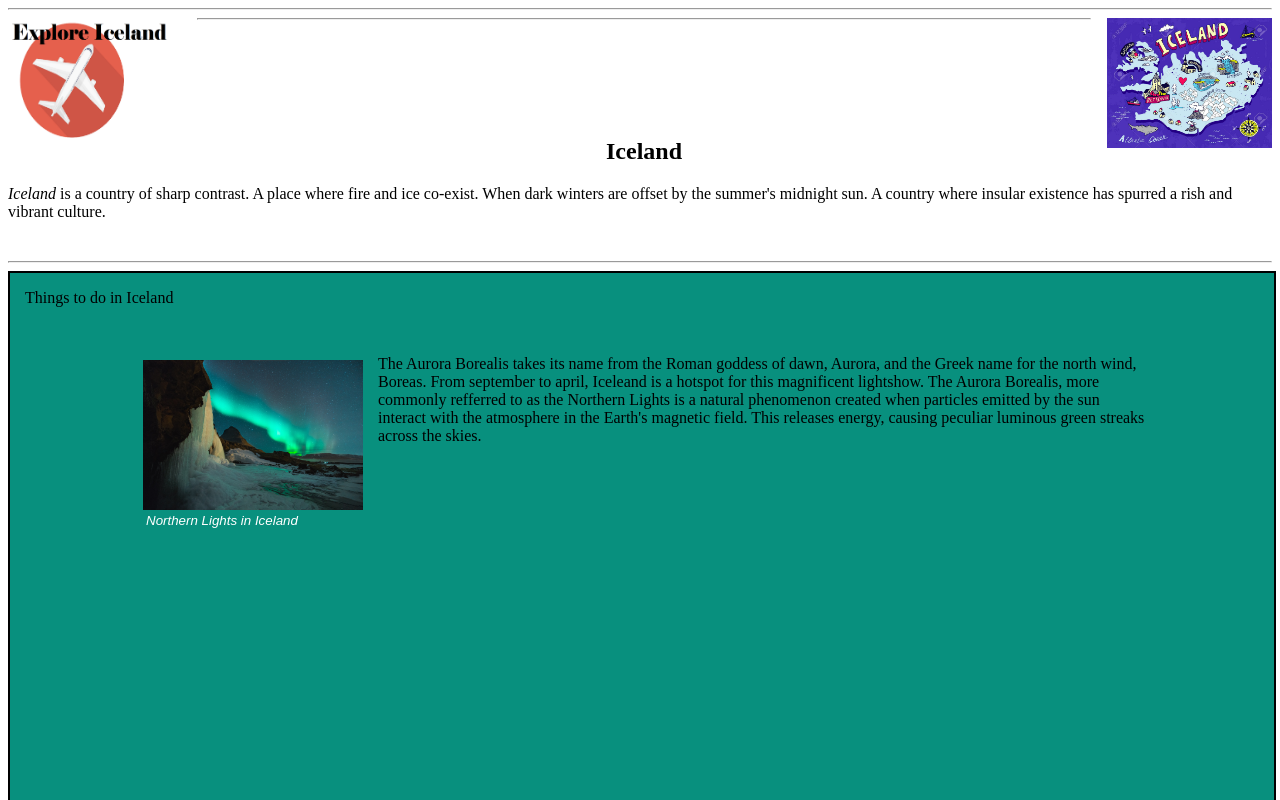
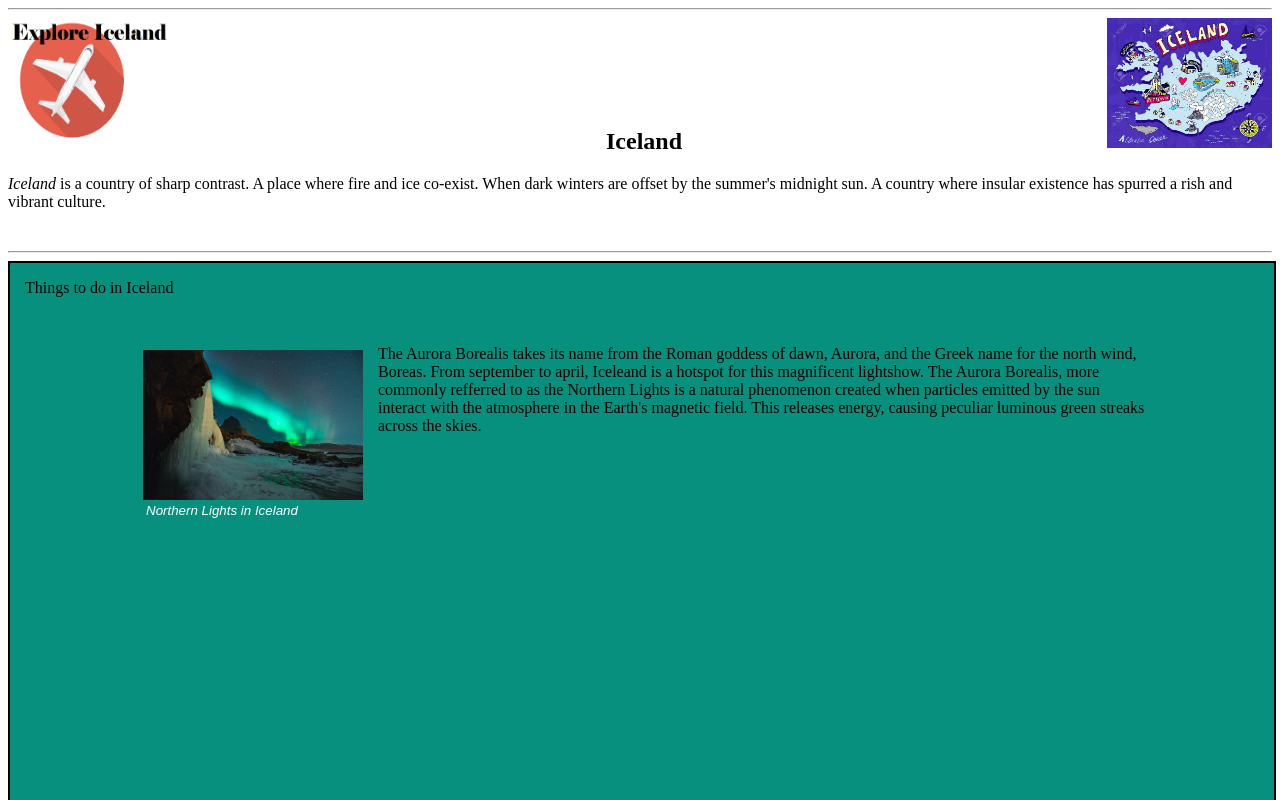
Before and after one commit to Kyl67899/Project1, a plain HTML site: page index.html in a window 1280 px wide. Shown: the top 800 px of the page. Drawn offline with Linux system fonts and the light colour scheme.

Commit message:
Updated html files

```diff
--- a/index.html
+++ b/index.html
@@ -14,7 +14,7 @@
     <img class="left" src="images/logos/logo.png" alt="Explore Iceland">
     <img class="right" src="images/photos/iceland.jpg" alt="Iceland">
     <section>
-        <hr class="line">
+        <!-- <hr class="line"> -->
         <br>
         <br>
         <br>
```
